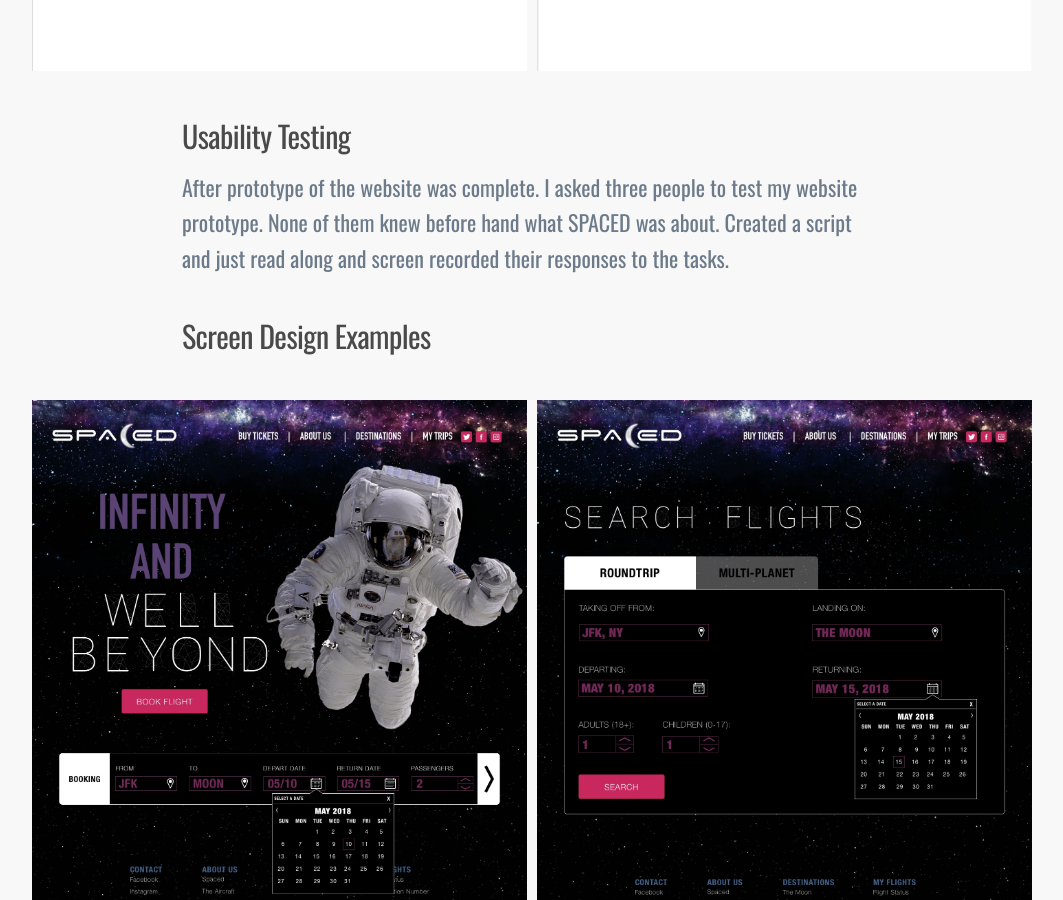
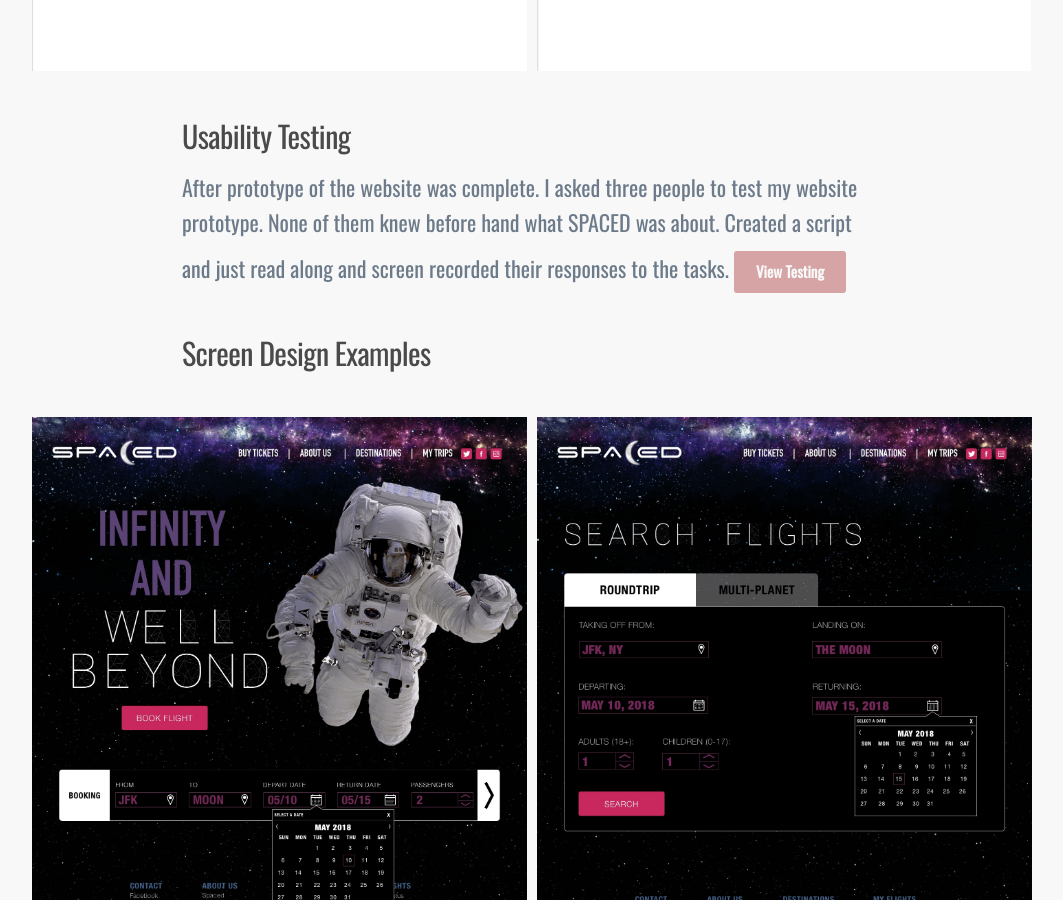
Before and after one commit to noremuhh/noremuhh.github.io, a Jekyll site: the page built from _projects/spaced.markdown, in a window 1280 px wide and 900 px high, scrolled down 2858 px. Shown: the whole window, without its empty margins (108-1171 px from the left). Built offline with Jekyll 4.4.1, drawn with Linux system fonts in a browser that asks for light colours; nearby versions of some CDN libraries.

Commit message:
Update spaced.markdown

```diff
--- a/_projects/spaced.markdown
+++ b/_projects/spaced.markdown
@@ -28,6 +28,7 @@
 
 ### Usability Testing
 After prototype of the website was complete. I asked three people to test my website prototype. None of them knew before hand what SPACED was about. Created a script and just read along and screen recorded their responses to the tasks.
+<a href="https://medium.com/@kamacho_24/spaced-usability-test-1-ee90b47d5a5e" class="button">View Testing</a>
 
 
 ### Screen Design Examples
@@ -38,6 +39,7 @@
 <img src="/uploads/Spaced3.jpg">
 <img src="/uploads/Spaced4.jpg">
 </div>
+<a href="https://invis.io/6TPIXNL4BKP#/295475501_HOME_PAGE" class="button">View Prototype</a>
 
 | Project Metadata|
 |------------------------|-------------|
```
